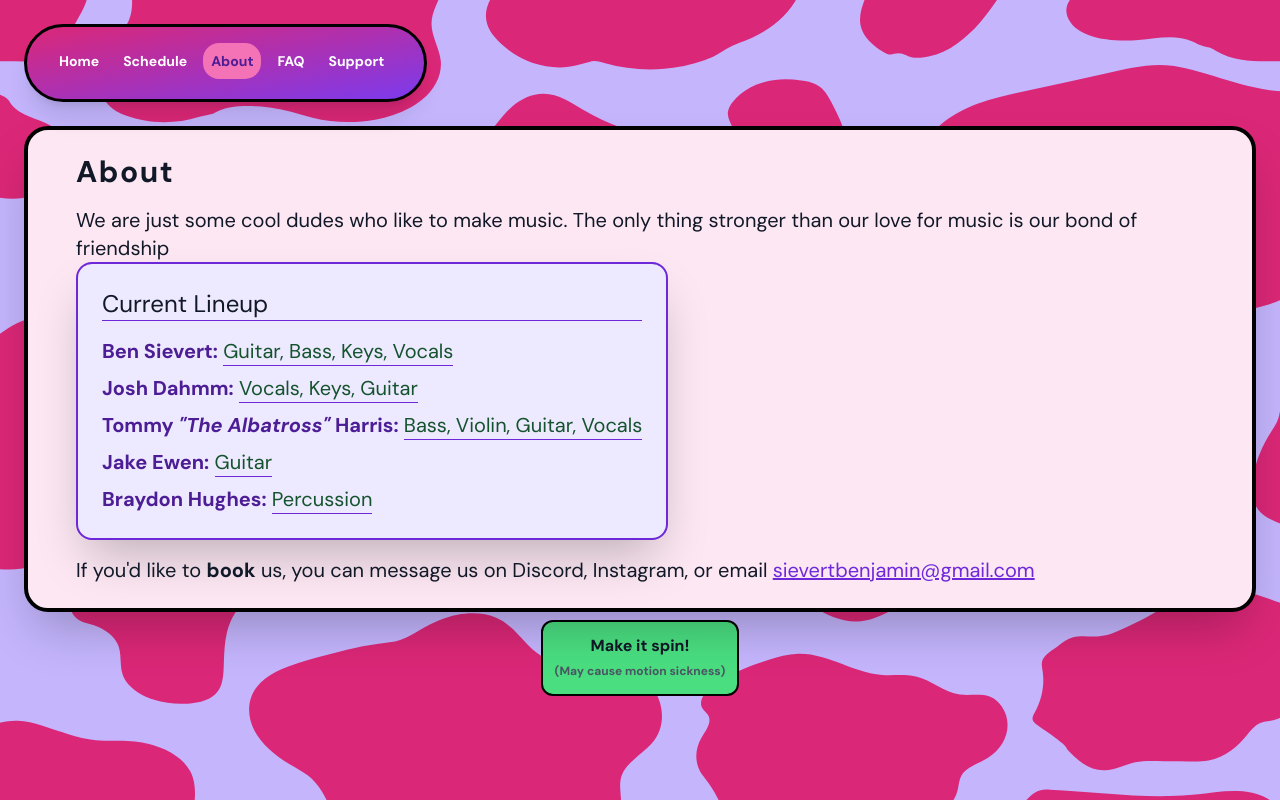
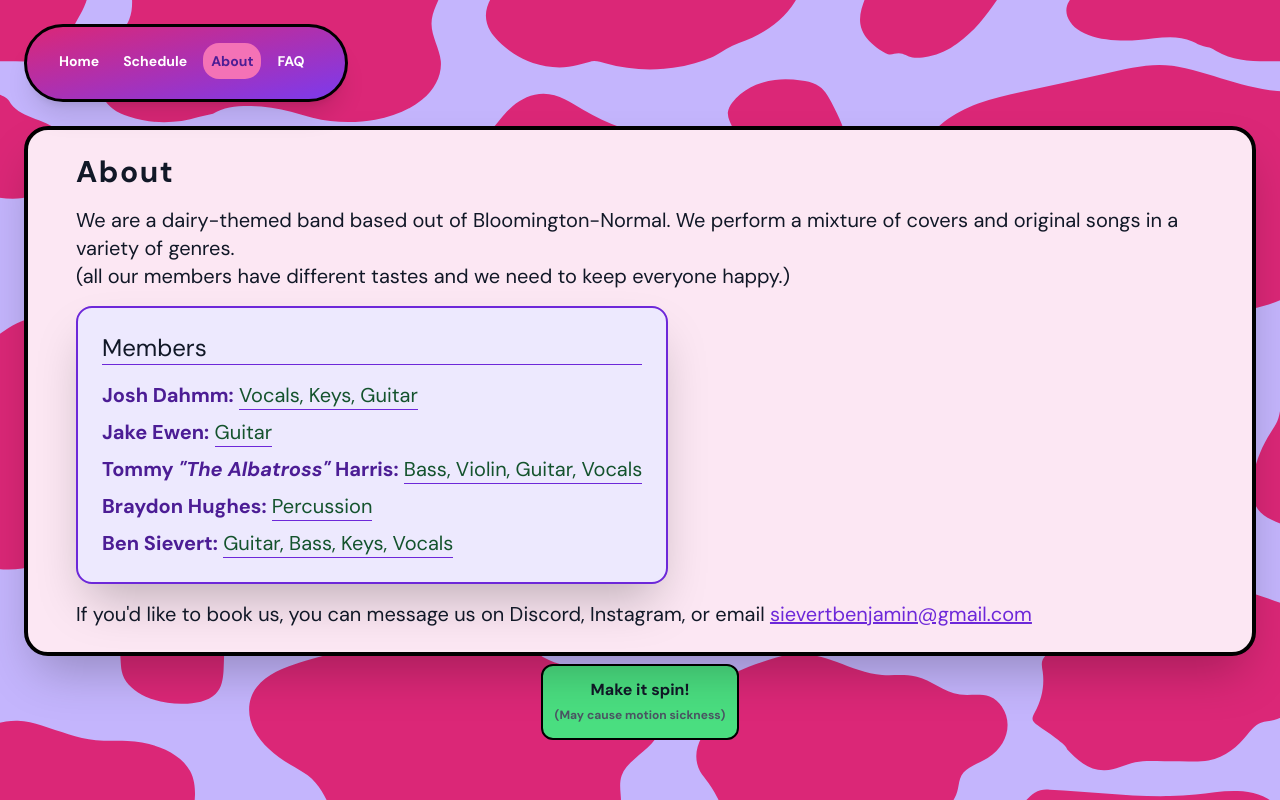
Before and after one commit to BenSievert/milkpatrol, a React (Vite) app: page /about in a window 1280 px wide. Built offline with nearby package versions, Linux system fonts and the light colour scheme.

Commit message:
better content

```diff
--- a/src/components/NavBar.tsx
+++ b/src/components/NavBar.tsx
@@ -14,7 +14,7 @@ export const links = [
   { title: `Schedule`, path: `/schedule`, component: Schedule },
   { title: `About`, path: `/about`, component: About },
   { title: `FAQ`, path: `/faq`, component: FAQ },
-  { title: `Support`, path: `/support`, component: Support },
+ // { title: `Support`, path: `/support`, component: Support },
 ];
 
 function NavBar() {
--- a/src/context/theme.tsx
+++ b/src/context/theme.tsx
@@ -30,11 +30,12 @@ export const themes = {
       bandMember: `text-green-900`,
       role: `text-violet-900`,
       bandMembers:  [
-        { bandMate: `Ben Sievert`, roles: `Guitar, Bass, Keys, Vocals` },
+
         { bandMate: `Josh Dahmm`, roles: `Vocals, Keys, Guitar` },
+        { bandMate: `Jake Ewen`, roles: `Guitar`},
         { bandMate: <>Tommy <span className='italic'>"The Albatross"</span> Harris</>, roles: `Bass, Violin, Guitar, Vocals`},
-        { bandMate: `Jake Ewen`, roles: `Guitar`},
-        { bandMate: `Braydon Hughes`, roles: `Percussion`}
+        { bandMate: `Braydon Hughes`, roles: `Percussion`},
+        { bandMate: `Ben Sievert`, roles: `Guitar, Bass, Keys, Vocals` }
       ]
     }
   },
--- a/src/routes/About.tsx
+++ b/src/routes/About.tsx
@@ -9,9 +9,9 @@ function About() {
   return (
     <div>
       <div className='mb-4'>
-        <div>We are just some cool dudes who like to make music. The only thing stronger than our love for music is our bond of friendship</div>
+        <div className='mb-4'>We are a dairy-themed band based out of Bloomington-Normal. We perform a mixture of covers and original songs in a variety of genres. <br />(all our members have different tastes and we need to keep everyone happy.)</div>
         <Card>
-          <div className={`mb-4 border-b border-violet-700 text-2xl`}>Current Lineup</div>
+          <div className={`mb-4 border-b border-violet-700 text-2xl`}>Members</div>
           {theme.bandMembers.map(({bandMate, roles}) => <div className='mt-2'>
             <span className={`font-bold ${theme.role}`}>{bandMate}:</span> <div className={`border-b ${theme.border} inline-block`}><div className={`${theme.bandMember} inline-block`}>{roles}</div></div>
           </div>)}
@@ -19,7 +19,7 @@ function About() {
 
       </div>
       <div>
-        If you'd like to <span className='font-bold'>book</span> us, you can message us on Discord, Instagram, or email{` `}
+        If you'd like to book us, you can message us on Discord, Instagram, or email{` `}
         <a className='underline text-violet-700' href = "mailto: sievertbenjamin@gmail.com">sievertbenjamin@gmail.com</a>
 
       </div>
```
